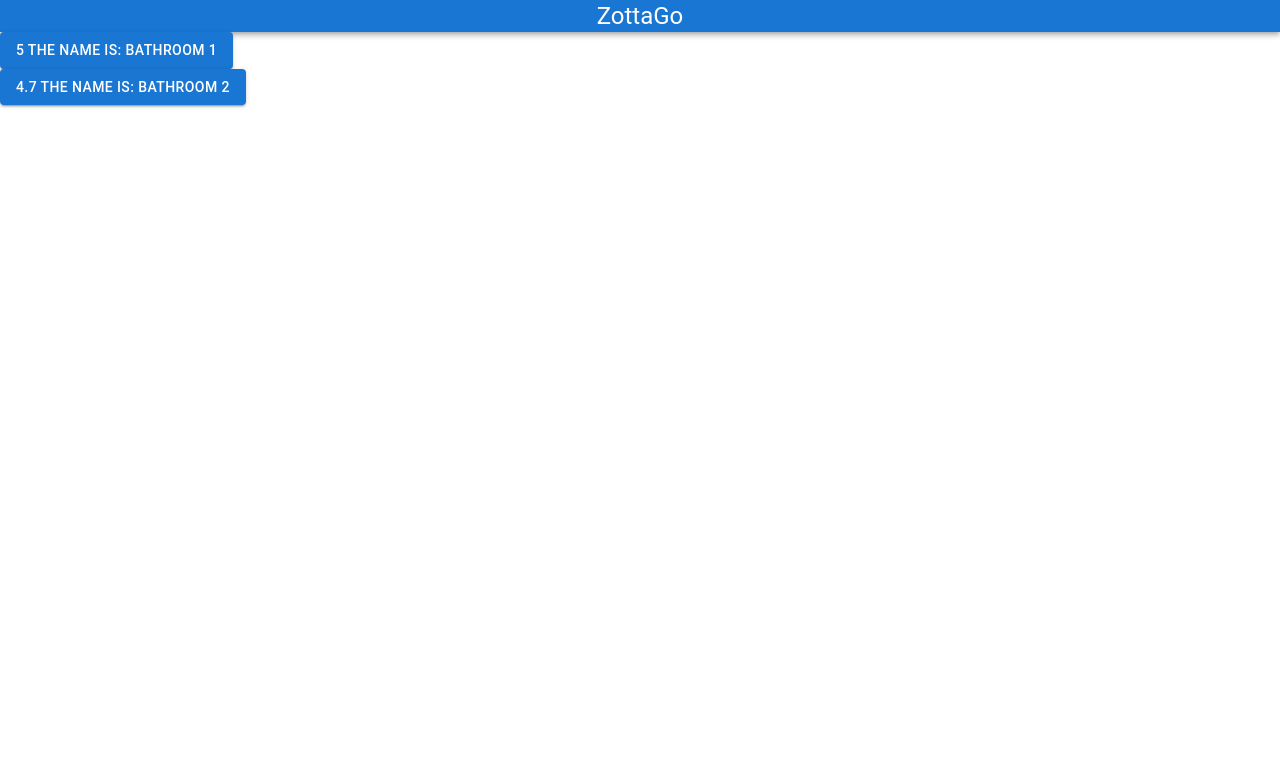
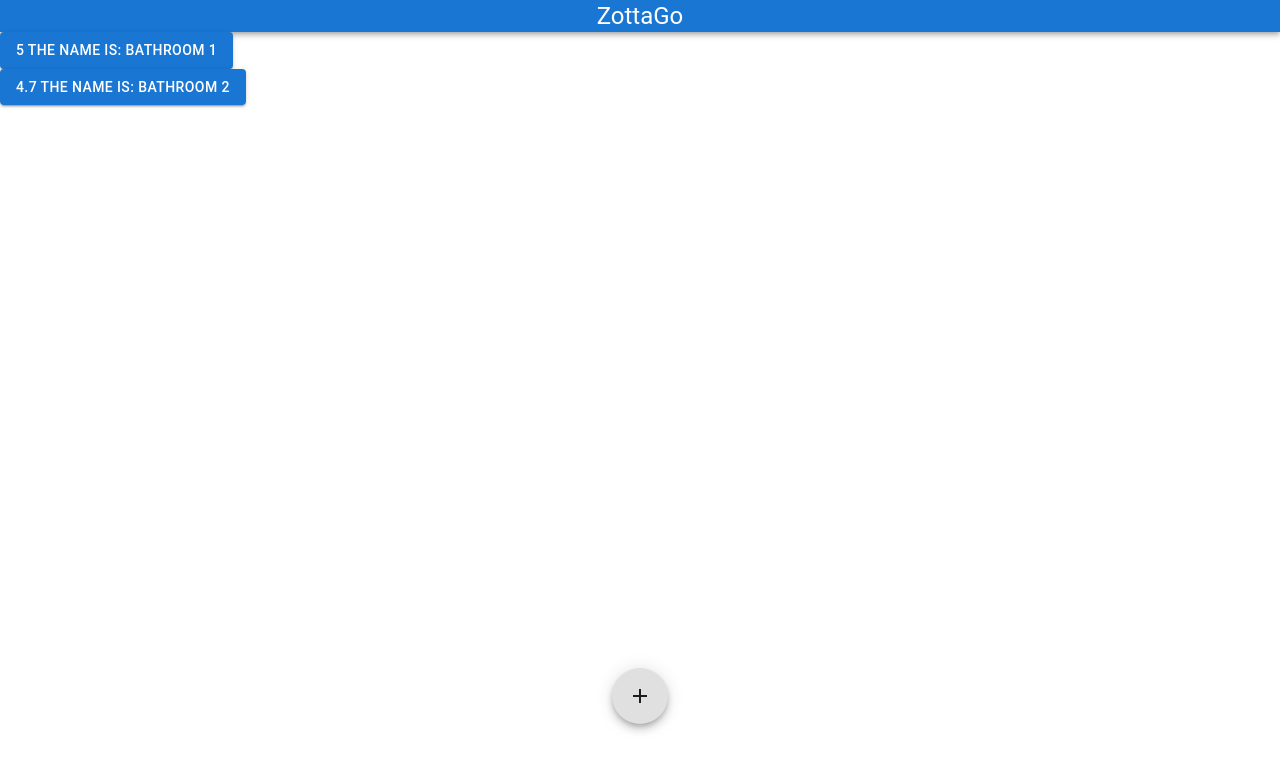
Before and after one commit to MrGlazes/ZottaGo-Frontend, a React (Create React App) app: page / in a window 1280 px wide. Shown: the top 770 px of the page. Built offline with nearby package versions, Linux system fonts and the light colour scheme.

Commit message:
Add Ui Changes
Adds app bar and add button

```diff
--- a/package.json
+++ b/package.json
@@ -5,6 +5,7 @@
   "dependencies": {
     "@emotion/react": "^11.10.5",
     "@emotion/styled": "^11.10.5",
+    "@mui/icons-material": "^5.10.9",
     "@mui/material": "^5.10.12",
     "@testing-library/jest-dom": "^5.16.5",
     "@testing-library/react": "^13.4.0",
--- a/src/App.js
+++ b/src/App.js
@@ -2,11 +2,20 @@
 import Typography from '@mui/material/Typography';
 import AppBar from '@mui/material/AppBar';
 import Box from '@mui/material/Box';
-
+import Fab from '@mui/material/Fab';
+import SvgIcon from '@mui/material/SvgIcon';
+import AddIcon from '@mui/icons-material/Add';
 
 import BathroomList from './component/BathroomList';
 
 const bathroomList = [{name:"Bathroom 1", rating:5.0}, {name:"Bathroom 2", rating:4.7}]
+
+const style = {
+  position: 'fixed',
+  top: "80vh",
+  left: '50vw',
+  transform: "translate(-50%,50%)"
+};
 
 function App() {
   return (
@@ -18,6 +27,9 @@
       </AppBar>
 
       <BathroomList bathroomList={bathroomList}/>
+      <Fab sx={style}>
+        <AddIcon/>
+      </Fab>
 
     </div>
   );
```
Also changed, not shown: 1 other file (tests, documents, lock files or other folders).
